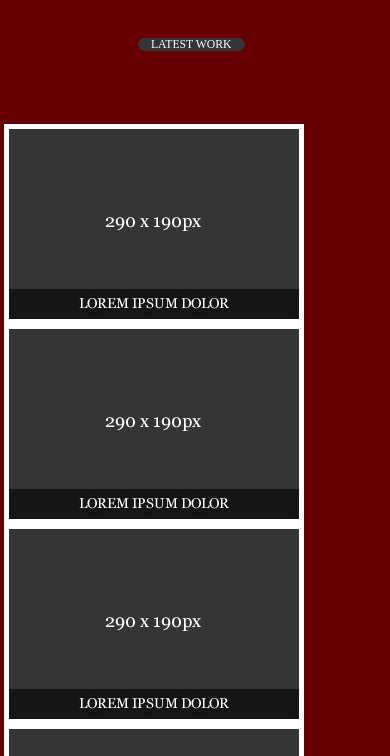
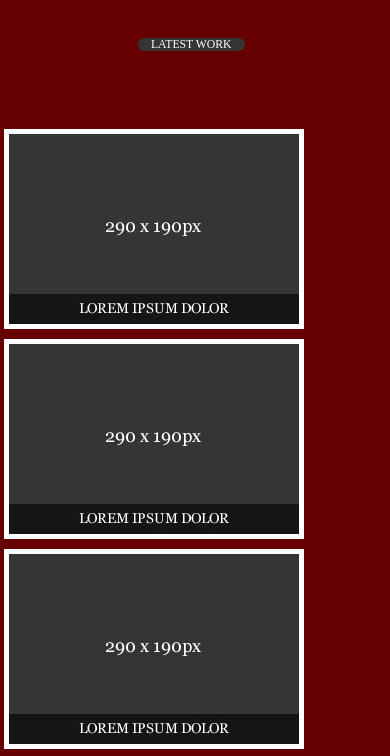
Before and after one commit to mnitishprdxn/Modernist-Test, a plain HTML site: page index.html in a window 390 px wide. Shown: the part 973-1729 px from the top of the page. Drawn offline with Linux system fonts and the light colour scheme.

Commit message:
latest work section responsive for 934px width

```diff
--- a/assets/css/style.css
+++ b/assets/css/style.css
@@ -499,5 +499,14 @@ form button {
 }
 
 @media screen and (max-width: 934px) {
+  .latest-work-imgs {
+    min-width: 50%;
+    padding: 0;
+    margin: 5px 0;
+  }
+
+  .latest-work-imgs img {
+    width: 100%;
+  }
 
 }
```
